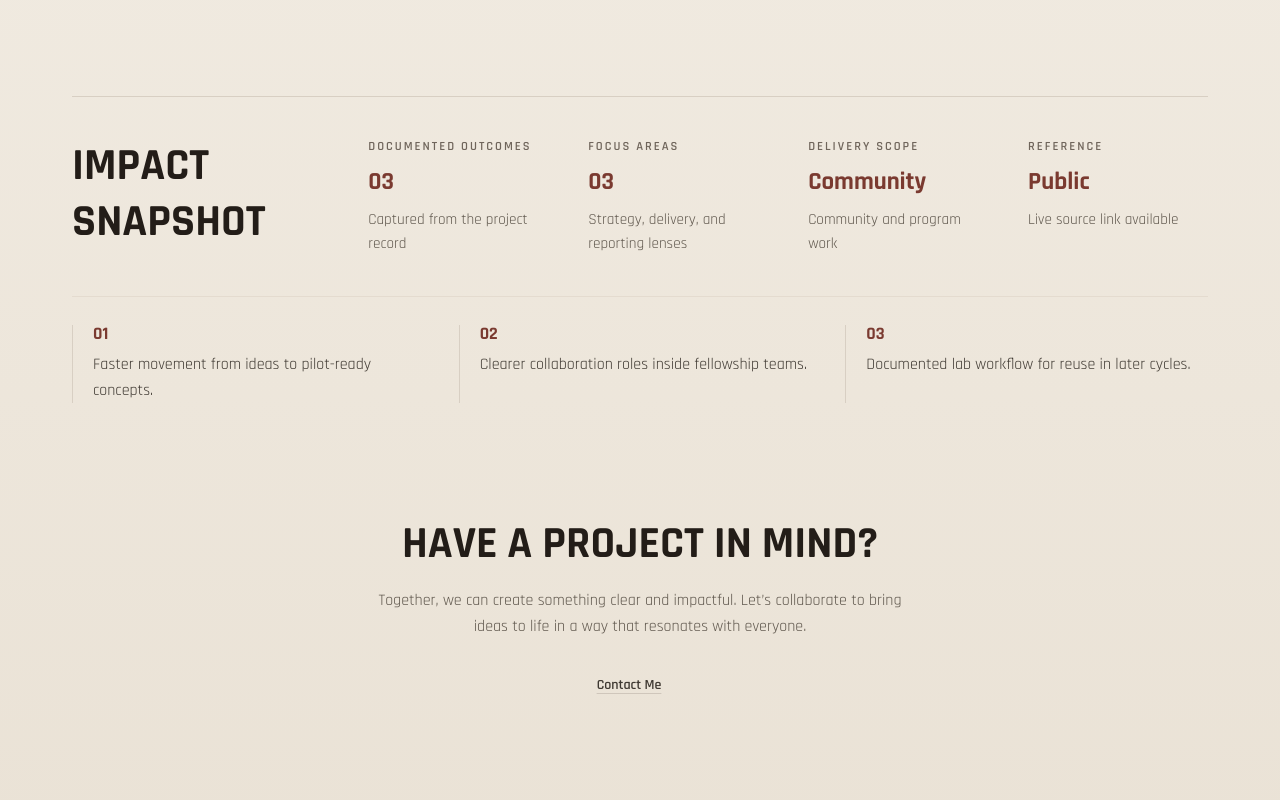
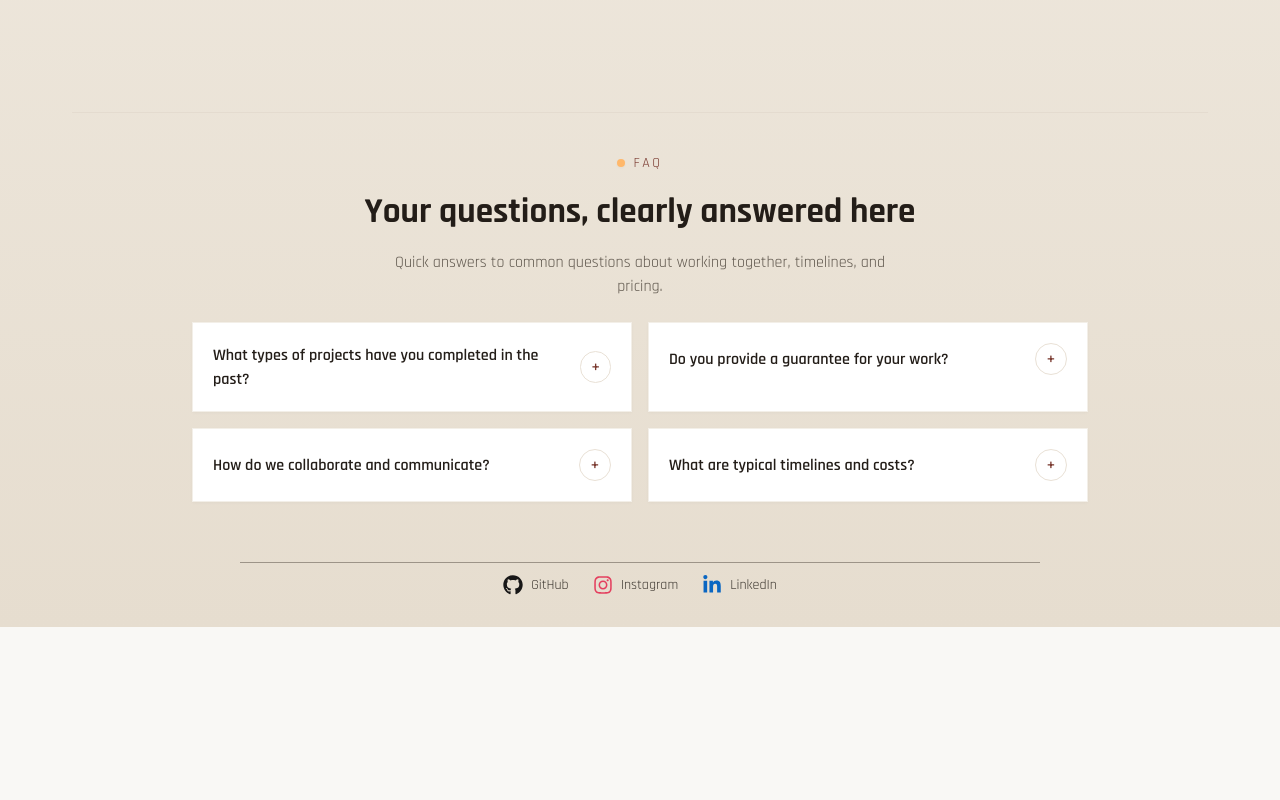
Before and after one commit to dhirendraxd/dhiren_website, a React (Vite) app: page /projects/fellowship-community-labs in a window 1280 px wide. Shown: the part 1080-1880 px from the top of the page. After the commit the page ends 1707 px from the top, so only its background shows below. Built offline with nearby package versions, Linux system fonts and the light colour scheme; the HTML template or start-up script is replaced by a standard one.

Commit message:
feat: remove Impact Snapshot and CTA sections; enhance FAQ accordion styling

```diff
--- a/src/pages/ProjectDetail.tsx
+++ b/src/pages/ProjectDetail.tsx
@@ -581,58 +581,10 @@ const ProjectDetail = () => {
 
         <MeetTheTeam members={teamMembers} />
 
-        <section className="mt-10 py-6 sm:py-8">
-          <div className="mx-auto max-w-[88rem] px-6">
-            <div className="border-t border-[#d8cfc3] pt-8 sm:pt-10">
-              <div className="flex flex-col gap-8 lg:flex-row lg:items-start lg:justify-between">
-                <h2 className="font-rajdhani text-[2rem] font-bold uppercase leading-tight text-[#231d18] sm:text-[2.8rem]">
-                  Impact Snapshot
-                </h2>
 
-                <div className="grid gap-x-10 gap-y-7 sm:grid-cols-2 lg:min-w-[40rem] lg:grid-cols-4">
-                  {impactSnapshot.map((item) => (
-                    <div key={item.label} className="space-y-2.5">
-                      <div className="text-[0.78rem] font-semibold uppercase tracking-[0.16em] text-[#6f655b]">{item.label}</div>
-                      <div className="text-[1.55rem] font-rajdhani font-bold leading-tight text-[#7A3A30]">{item.value}</div>
-                      <div className="max-w-[16rem] text-[0.95rem] leading-relaxed text-[#5f574d]">{item.note}</div>
-                    </div>
-                  ))}
-                </div>
-              </div>
-
-              <div className="mt-10 grid gap-6 border-t border-[#e4dbcf] pt-7 text-[1rem] text-[#3f3932] sm:grid-cols-3">
-                {outcomes.slice(0, 3).map((outcome, index) => (
-                  <p key={outcome} className="relative border-l border-[#d8cfc3] pl-5 leading-relaxed">
-                    <span className="mb-2 block font-rajdhani text-[1.1rem] font-bold leading-none text-[#7A3A30]">
-                      {String(index + 1).padStart(2, "0")}
-                    </span>
-                    {outcome}
-                  </p>
-                ))}
-              </div>
-            </div>
-          </div>
-        </section>
 
         {/* CTA: Have a project in mind? */}
-        <section className="mt-8 py-12">
-          <div className="mx-auto max-w-[88rem] px-6 text-center">
-            <h2 className="mb-4 text-[2rem] font-rajdhani font-bold leading-tight text-[#231d18] sm:text-[2.8rem]">HAVE A PROJECT IN MIND?</h2>
-            <p className="mx-auto mb-6 max-w-[68ch] text-[1rem] leading-relaxed text-[#5f574d]">Together, we can create something clear and impactful. Let’s collaborate to bring ideas to life in a way that resonates with everyone.</p>
 
-            <div className="mb-6">
-              <a
-                href="#contact"
-                className="group inline-block px-6 py-3 text-sm font-rajdhani font-semibold text-[#3f3932] underline underline-offset-4 decoration-[#cfc6bb] transition-colors"
-              >
-                <span className="group-hover:text-[#7A3A30] group-hover:decoration-[#7A3A30]">Contact Me</span>
-                <span className="ml-2 inline-block opacity-0 -translate-x-2 transition-all duration-200 group-hover:opacity-100 group-hover:translate-x-0 text-[#7A3A30]">→</span>
-              </a>
-            </div>
-
-            {/* social links intentionally removed from CTA box; placed under page footer line */}
-          </div>
-        </section>
 
         {/* FAQ: styled card accordion below contact CTA */}
         <section className="mt-12 py-10">
@@ -648,8 +600,8 @@ const ProjectDetail = () => {
                 <p className="max-w-[64ch] text-center text-[#5f574d] mb-6">Quick answers to common questions about working together, timelines, and pricing.</p>
               </div>
 
-              <div className="mx-auto max-w-3xl space-y-3">
-                <details className="group bg-white border border-[#f3efe8] p-4 rounded-lg shadow-sm">
+              <div className="mx-auto grid max-w-4xl grid-cols-1 gap-4 sm:grid-cols-2">
+                <details className="group bg-white group-open:bg-transparent group-open:shadow-none border border-[#f3efe8] p-5 rounded-none shadow-sm">
                   <summary className="flex items-center justify-between cursor-pointer text-[1rem] font-semibold text-[#231d18]">
                     <span>What types of projects have you completed in the past?</span>
                     <span className="ml-4 flex h-8 w-8 items-center justify-center rounded-full border border-[#e9e1d6] text-[#7A3A30] transition-transform group-open:rotate-45">+</span>
@@ -657,7 +609,7 @@ const ProjectDetail = () => {
                   <p className="mt-3 text-[0.95rem] text-[#5f574d]">I’ve worked across digital marketing, community programs, and tech projects—ranging from campaign execution and SEO to community labs and campus innovation platforms.</p>
                 </details>
 
-                <details className="group bg-white border border-[#f3efe8] p-4 rounded-lg shadow-sm">
+                <details className="group bg-white group-open:bg-transparent group-open:shadow-none border border-[#f3efe8] p-5 rounded-none shadow-sm">
                   <summary className="flex items-center justify-between cursor-pointer text-[1rem] font-semibold text-[#231d18]">
                     <span>Do you provide a guarantee for your work?</span>
                     <span className="ml-4 flex h-8 w-8 items-center justify-center rounded-full border border-[#e9e1d6] text-[#7A3A30] transition-transform group-open:rotate-45">+</span>
@@ -665,12 +617,20 @@ const ProjectDetail = () => {
                   <p className="mt-3 text-[0.95rem] text-[#5f574d]">I offer clear deliverables and a revision plan; ongoing support and performance-based guarantees are scoped into retainers or special agreements as needed.</p>
                 </details>
 
-                <details className="group bg-white border border-[#f3efe8] p-4 rounded-lg shadow-sm">
+                <details className="group bg-white group-open:bg-transparent group-open:shadow-none border border-[#f3efe8] p-5 rounded-none shadow-sm">
                   <summary className="flex items-center justify-between cursor-pointer text-[1rem] font-semibold text-[#231d18]">
                     <span>How do we collaborate and communicate?</span>
                     <span className="ml-4 flex h-8 w-8 items-center justify-center rounded-full border border-[#e9e1d6] text-[#7A3A30] transition-transform group-open:rotate-45">+</span>
                   </summary>
                   <p className="mt-3 text-[0.95rem] text-[#5f574d]">I adapt to your workflow—Slack, email, or regular calls. Weekly check-ins are recommended during active sprints and concise updates between milestones.</p>
+                </details>
+
+                <details className="group bg-white group-open:bg-transparent group-open:shadow-none border border-[#f3efe8] p-5 rounded-none shadow-sm">
+                  <summary className="flex items-center justify-between cursor-pointer text-[1rem] font-semibold text-[#231d18]">
+                    <span>What are typical timelines and costs?</span>
+                    <span className="ml-4 flex h-8 w-8 items-center justify-center rounded-full border border-[#e9e1d6] text-[#7A3A30] transition-transform group-open:rotate-45">+</span>
+                  </summary>
+                  <p className="mt-3 text-[0.95rem] text-[#5f574d]">Most projects fall between 4–12 weeks; costs depend on scope. I share a clear proposal with milestones and pricing during discovery.</p>
                 </details>
               </div>
             </div>
```
